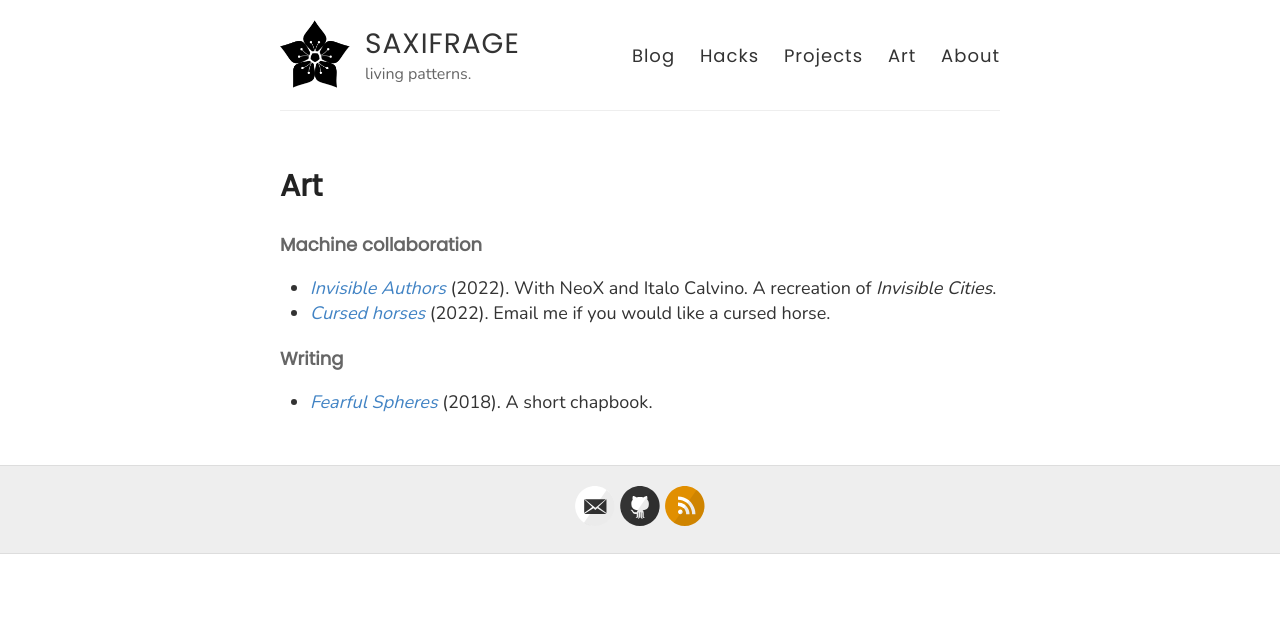
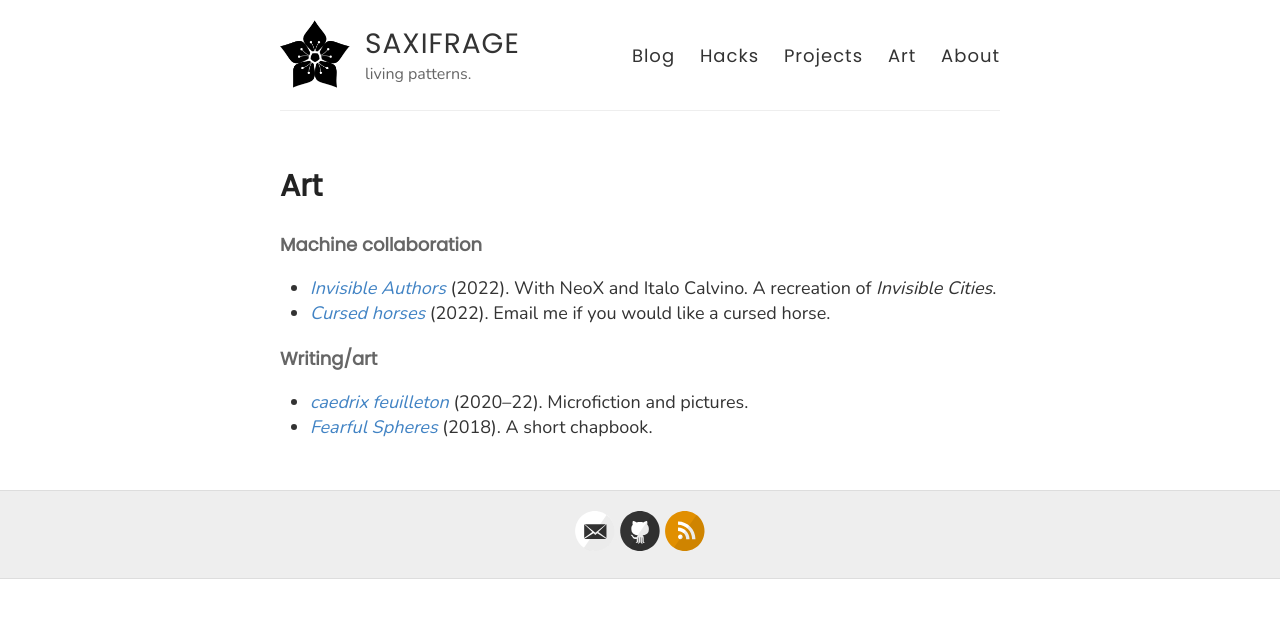
Before and after one commit to heptarch/heptarch.github.io, a Jekyll site: the page built from art.md, in a window 1280 px wide. Shown: the top 618 px of the page. Built offline with Jekyll 4.4.1, drawn with Linux system fonts in a browser that asks for light colours.

Commit message:
Update art.md

```diff
--- a/art.md
+++ b/art.md
@@ -11,6 +11,8 @@ NeoX and Italo Calvino. A recreation of *Invisible Cities*.
 - <a href = "mailto:cursedhorses@gmail.com"><i>Cursed horses</i></a>
   (2022). Email me if you would like a cursed horse.
 
-#### Writing
+#### Writing/art
 
+- [*caedrix feuilleton*](https://caedrix.tumblr.com/)
+  (2020--22). Microfiction and pictures.
 - [*Fearful Spheres*](/assets/fearful-spheres.pdf) (2018). A short chapbook.
```
